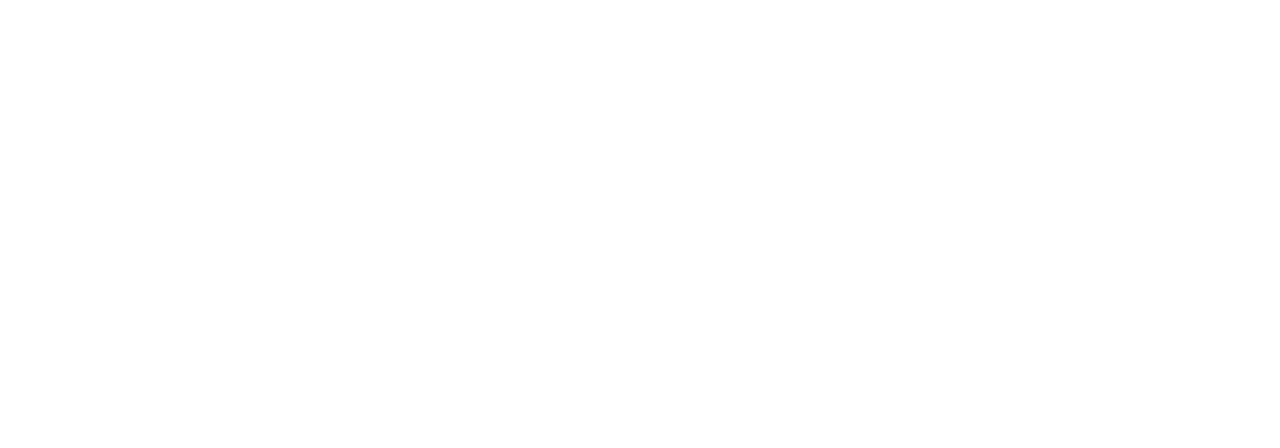
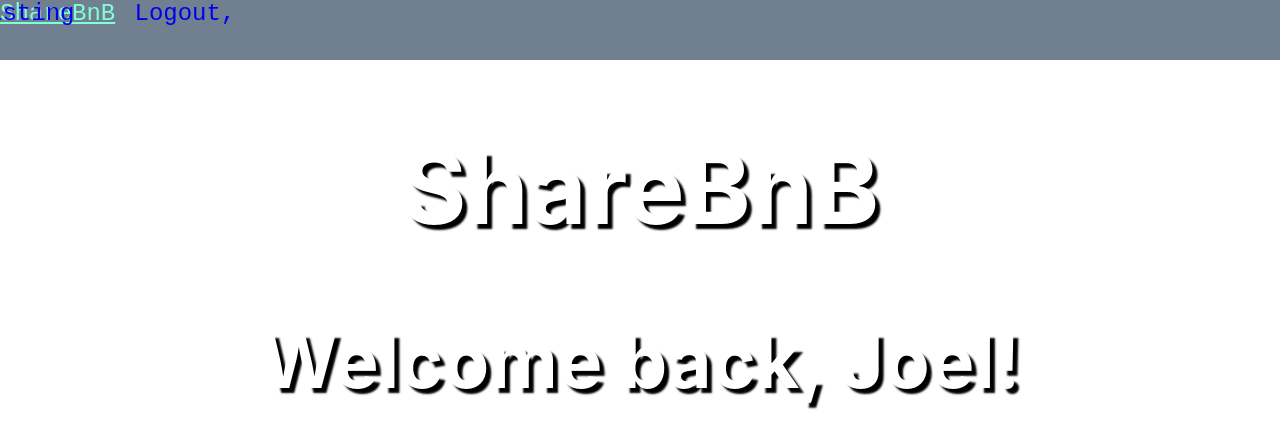
Before and after one commit to jordanasano/share-bnb-frontend, a React (Create React App) app: page / in a window 1280 px wide. Shown: the top 448 px of the page. Built offline with nearby package versions, Linux system fonts and the light colour scheme; no server answers.

Commit message:
started skeleton

```diff
--- a/src/App.js
+++ b/src/App.js
@@ -1,8 +1,24 @@
 import './App.css';
+import Navigation from './Navigation';
+import RouteList from './RouteList';
+import { BrowserRouter } from 'react-router-dom';
+import { useEffect, useState } from "react";
+import userContext from './userContext';
+import ShareBNBApi from './api';
+// import jwtDecode from 'jwt-decode';
 
 function App() {
+  //TODO: get user to pass along
+  const user = {firstName:'Joel'};
+
   return (
     <div className="App">
+      <userContext.Provider value={user}>
+        <BrowserRouter>
+          <Navigation />
+          <RouteList />
+        </BrowserRouter>
+      </userContext.Provider>
     </div>
   );
 }
--- /dev/null
+++ b/src/HomePage.css
@@ -0,0 +1,6 @@
+.HomePage {
+  color: white;
+  text-shadow: 5px 5px 2px black;
+  height: 100vh;
+  font-size: 50px;
+}
--- /dev/null
+++ b/src/HomePage.js
@@ -0,0 +1,31 @@
+import "./HomePage.css";
+import userContext from "./userContext";
+import { useContext } from "react";
+/** To render homepage.
+ *
+ *  Context:
+ *      - user
+ *          TODO: update what a user has
+ *          (i.e. { username, firstName, lastName, email, isAdmin })
+ *
+ *  No props.
+ *
+ *  No state.
+ *
+ *  RouteList -> HomePage
+ */
+
+function HomePage() {
+  console.log("We're in the HomePage component");
+
+  const user = useContext(userContext);
+
+  return (
+    <div className="HomePage">
+      <h1>ShareBnB</h1>
+      {user && <h2>Welcome back, {user.firstName}!</h2>}
+    </div>
+  );
+}
+
+export default HomePage;
--- /dev/null
+++ b/src/Navigation.css
@@ -0,0 +1,48 @@
+.Navigation {
+  display: flex;
+  background-color: slategray;
+  height: 60px;
+  font-size: 24px;
+  font-family: monospace;
+}
+
+.Navigation-home {
+  text-align: left;
+  margin-right: 80%;
+  margin-left: 5%;
+  text-decoration: none;
+}
+
+.Navigation-listings {
+  text-align: right;
+  margin-left: -360px;
+  margin-right: 60px;
+  text-decoration: none;
+}
+
+.Navigation-signup {
+  text-align: right;
+  margin-right: 60px;
+  text-decoration: none;
+}
+
+.Navigation-add {
+  text-align: right;
+  margin-right: 60px;
+  text-decoration: none;
+}
+
+.Navigation-login {
+  margin-right: 60px;
+  text-decoration: none;
+}
+
+.Navigation-logout {
+  text-align: right;
+  margin-right: 180px;
+  text-decoration: none;
+}
+
+.active {
+  color: aquamarine;
+}
--- /dev/null
+++ b/src/Navigation.js
@@ -0,0 +1,58 @@
+import { NavLink } from "react-router-dom";
+import "./Navigation.css";
+import userContext from "./userContext";
+import { useContext } from "react";
+
+/** To render the navigation bar.
+ *
+ *  Context: user
+ *         (i.e. { username, firstName, lastName, email, isAdmin })
+ *
+ *  No props.
+ *
+ *  No state.
+ *
+ *  App -> Navigation
+ */
+
+function Navigation() {
+  console.log("We're in the Navigation component");
+
+  const user = useContext(userContext);
+
+
+  return (
+    <nav className="Navigation">
+      <NavLink className="home" to="/">
+        ShareBnB
+      </NavLink>
+      {user
+        ?
+        (<div>
+          <NavLink className="Navigation-listings" to="/listings">
+            Listing
+          </NavLink>
+          <NavLink className="Navigation-add" to="/listings/add">
+            Add Listing
+          </NavLink>
+          <NavLink className="Navigation-logout" to="/logout">
+            Logout, {user.username}
+          </NavLink>
+        </div>)
+        : (<div>
+          <NavLink className="Navigation-listings" to="/listings">
+            Listing
+          </NavLink>
+          <NavLink className="Navigation-login" to="/login">
+            Login
+          </NavLink>
+          <NavLink className="Navigation-signup" to="/signup">
+            Signup
+          </NavLink>
+        </div>)
+      }
+    </nav>
+  );
+}
+
+export default Navigation;
--- /dev/null
+++ b/src/RouteList.js
@@ -0,0 +1,80 @@
+import { Routes, Route, Navigate } from "react-router-dom";
+import HomePage from './HomePage';
+import GetListingCardList from './GetListingCardList';
+import GetListingDetail from './GetListingDetail';
+import AddListingForm from './AddListingForm';
+import Login from "./Login";
+import Signup from "./Signup";
+import Logout from "./Logout";
+import { useContext } from "react";
+import userContext from "./userContext";
+
+/** To route user activity to applicable components.
+ *
+ *  Context: user
+ *         (i.e. { username, firstName, lastName, email, isAdmin })
+ *
+ *  Props:
+ *      - logout(), signUp(), login(), updateUser()
+ *
+ *  No state.
+ *
+ *  App -> RouteList
+ */
+
+function RouteList({ logout, signUp, logIn, updateUser }) {
+  console.log("We're in the RouteList component");
+
+  const user = useContext(userContext);
+
+  return (
+    <div>
+      {user
+        ?
+        (<Routes>
+          <Route
+            path="/"
+            element={<HomePage />} />
+          <Route
+            path="/listings"
+            element={<GetListingCardList />} />
+          <Route
+            path="/listings/:id"
+            element={<GetListingDetail />} />
+          <Route
+            path="/listings/add"
+            element={<AddListingForm />} />
+          <Route
+            path="/logout"
+            element={<Logout logout={logout} />} />
+          <Route
+            path='*'
+            element={<HomePage />} />
+        </Routes>)
+        :
+        (<Routes>
+          <Route
+            path="/"
+            element={<HomePage />} />
+          <Route
+            path="/listings"
+            element={<GetListingCardList />} />
+          <Route
+            path="/listings/:id"
+            element={<GetListingDetail />} />
+          <Route
+            path="/login"
+            element={<Login logIn={logIn} />} />
+          <Route
+            path="/signup"
+            element={<Signup signUp={signUp} />} />
+          <Route
+            path='*'
+            element={<Navigate to='/' />} />
+        </Routes>)
+      }
+    </div>
+  );
+}
+
+export default RouteList;
--- /dev/null
+++ b/src/userContext.js
@@ -0,0 +1,5 @@
+import { createContext } from "react";
+
+const userContext = createContext();
+
+export default userContext;
```
